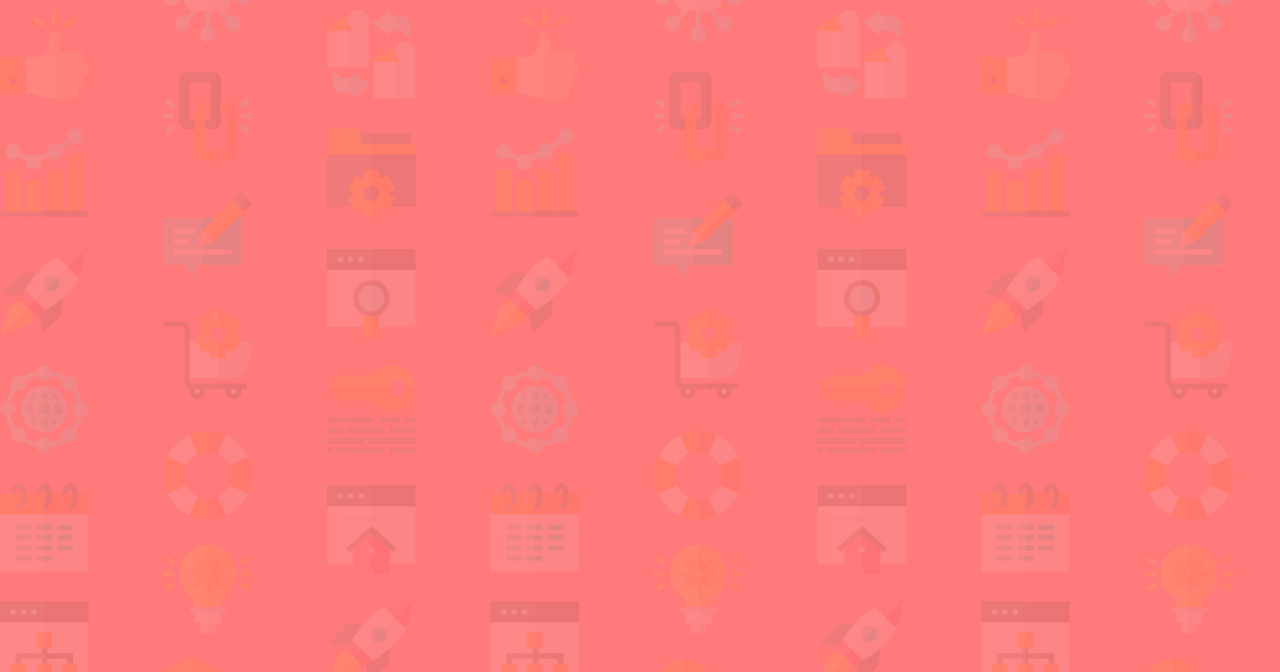
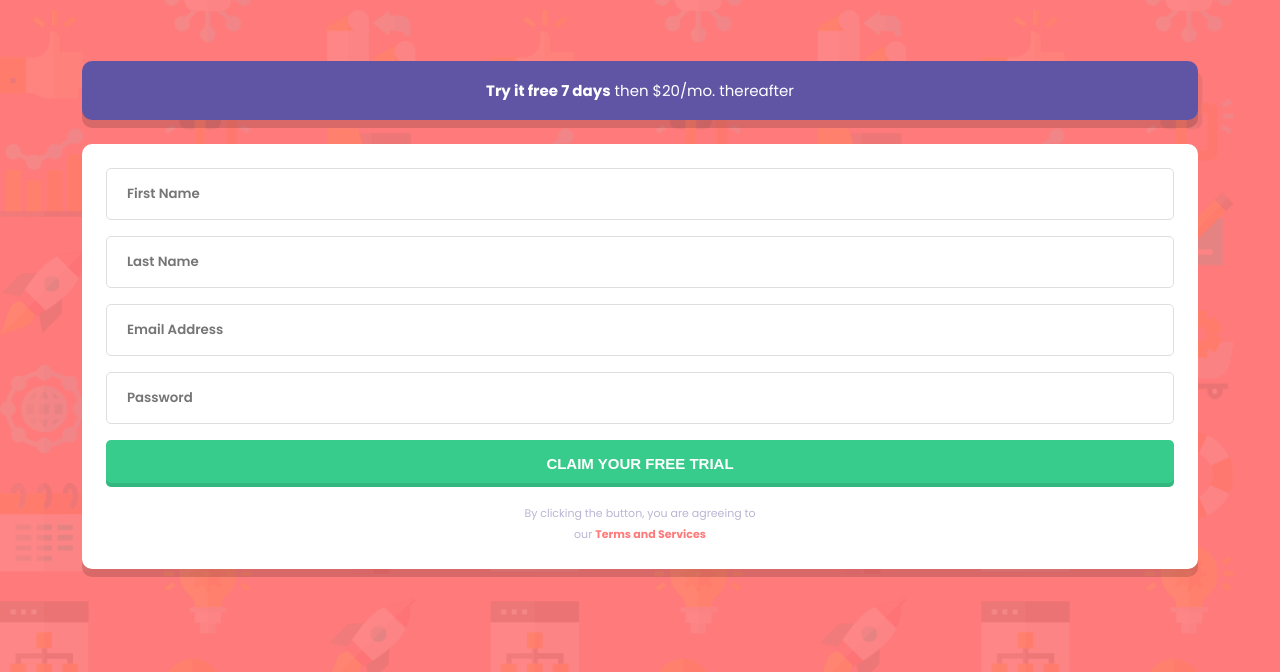
Before and after one commit to delroscol98/intro-component, a website: page index.html in a window 1280 px wide. Shown: the part 212-884 px from the top of the page. Drawn offline with Linux system fonts and the light colour scheme.

Commit message:
HTML and CSS modified

```diff
--- a/index.html
+++ b/index.html
@@ -27,6 +27,48 @@
           invaluable.
         </p>
       </section>
+      <section class="trial">
+        <button class="trial__btn font-reg">
+          <strong>Try it free 7 days</strong> then $20/mo. thereafter
+        </button>
+        <form action="#" class="trial__form">
+          <input
+            class="trial__form--input font-semi-bold"
+            type="text"
+            name="first-name"
+            id="first-name"
+            placeholder="First Name"
+          />
+          <input
+            class="trial__form--input font-semi-bold"
+            type="text"
+            name="last-name"
+            id="last-name"
+            placeholder="Last Name"
+          />
+          <input
+            class="trial__form--input font-semi-bold"
+            type="email"
+            name="email"
+            id="email"
+            placeholder="Email Address"
+          />
+          <input
+            class="trial__form--input font-semi-bold"
+            type="password"
+            name="password"
+            id="password"
+            placeholder="Password"
+          />
+          <button class="trial__form--btn font-semi-bold">
+            CLAIM YOUR FREE TRIAL
+          </button>
+          <p class="paragraph--sub">
+            By clicking the button, you are agreeing to our
+            <strong> Terms and Services</strong>
+          </p>
+        </form>
+      </section>
     </main>
   </body>
 </html>
--- a/sass/abstracts/_variables.scss
+++ b/sass/abstracts/_variables.scss
@@ -7,3 +7,5 @@ $color-green: rgb(56, 204, 140);
 $color-blue: rgb(96, 85, 165);
 $color-dark-blue: rgb(62, 60, 73);
 $color-greyish-blue: rgb(185, 182, 211);
+
+$box-shadow: 0 0.8rem 0 rgba(#000, 0.15);
--- a/sass/base/_base.scss
+++ b/sass/base/_base.scss
@@ -24,4 +24,8 @@ body {
 
 main {
   margin-top: 8.4rem;
+  padding-bottom: 6.8rem;
+  display: flex;
+  flex-direction: column;
+  gap: 6.4rem;
 }
--- a/sass/base/_typography.scss
+++ b/sass/base/_typography.scss
@@ -28,4 +28,17 @@ body {
 .paragraph {
   font-size: 1.6rem;
   color: #fff;
+
+  &--sub {
+    text-align: center;
+    font-size: 1.1rem;
+    color: $color-greyish-blue;
+    line-height: 1.9;
+    width: 24.9rem;
+    margin: auto;
+
+    strong {
+      color: $color-red;
+    }
+  }
 }
--- /dev/null
+++ b/sass/components/_trial.scss
@@ -0,0 +1,50 @@
+.trial {
+  display: grid;
+  gap: 2.4rem;
+
+  &__btn {
+    font-family: "Poppins", sans-serif;
+    width: 87.2%;
+    display: block;
+    padding: 1.8rem 4.3rem;
+    margin: auto;
+    font-size: 1.5rem;
+    border: none;
+    border-radius: 1rem;
+    background-color: $color-blue;
+    color: #fff;
+    box-shadow: $box-shadow;
+  }
+
+  &__form {
+    padding: 2.4rem;
+    width: 87.2%;
+    margin: auto;
+    background-color: #fff;
+    box-shadow: $box-shadow;
+    position: relative;
+    display: grid;
+    gap: 1.6rem;
+    border-radius: 1rem;
+
+    &--input {
+      display: block;
+      width: 100%;
+      margin: auto;
+      padding: 1.5rem 2rem;
+      border: 1px solid #dedede;
+      border-radius: 0.5rem;
+      font-family: "Poppins", sans-serif;
+    }
+
+    &--btn {
+      border: none;
+      padding: 1.5rem 4.3rem;
+      background-color: $color-green;
+      color: #fff;
+      border-radius: 0.5rem;
+      box-shadow: inset 0 -0.4rem 0 rgba(#000, 0.1);
+      font-size: 1.5rem;
+    }
+  }
+}
--- a/sass/main.scss
+++ b/sass/main.scss
@@ -4,3 +4,4 @@
 @import "base/typography";
 
 @import "components/text";
+@import "components/trial";
```
Also changed, not shown: css/style.css.
